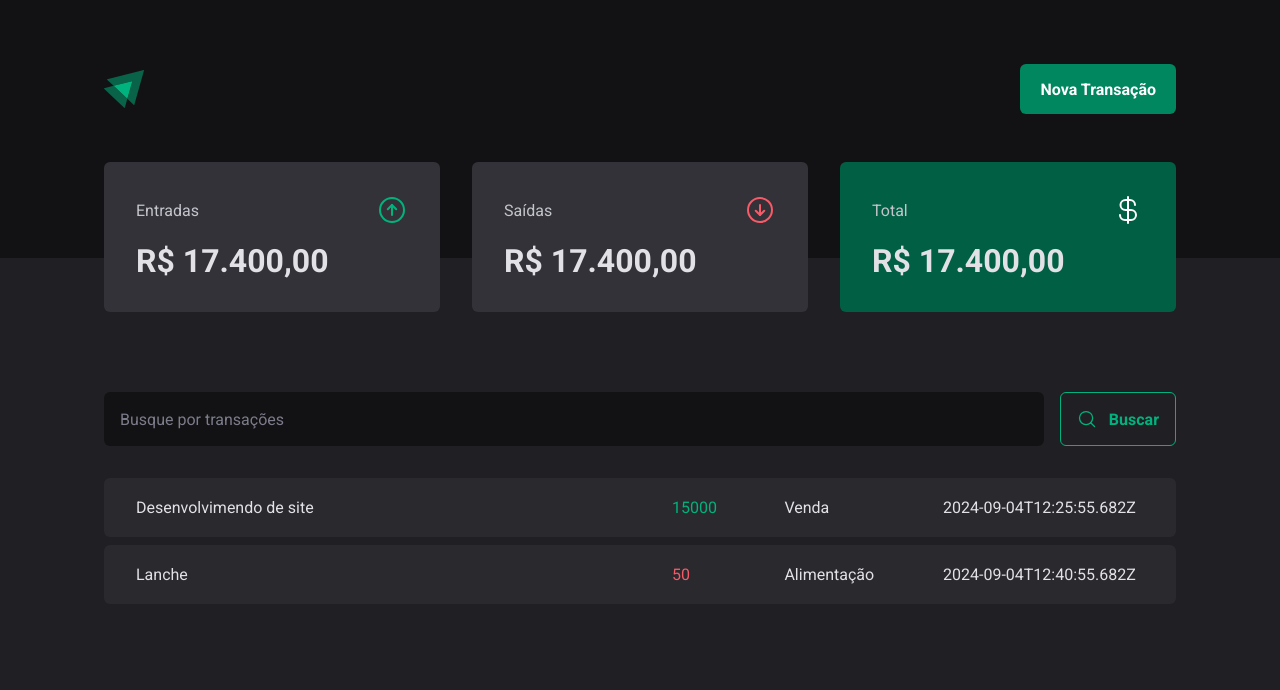
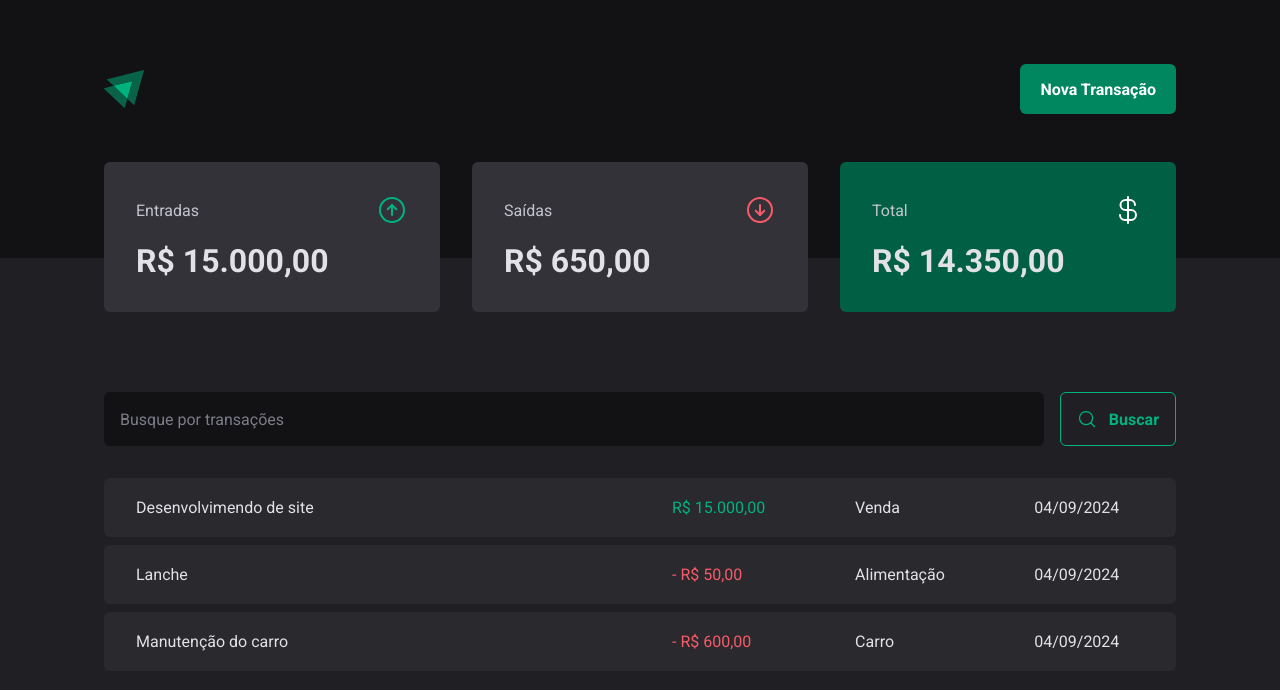
Before and after one commit to CaioEliws/Dt-Money, a React (Vite) app: page / in a window 1280 px wide. Shown: the top 690 px of the page. Built offline with nearby package versions, Linux system fonts and the light colour scheme; data requests are answered from the project's data file.

Commit message:
Created accumulator and formatted the values

```diff
--- a/server.json
+++ b/server.json
@@ -15,6 +15,14 @@
             "category": "Alimentação",
             "price": 50,
             "createdAt": "2024-09-04T12:40:55.682Z"
+        },
+        {
+            "id": 3,
+            "description": "Manutenção do carro",
+            "type": "outcome",
+            "category": "Carro",
+            "price": 600,
+            "createdAt": "2024-09-04T19:10:55.682Z"
         }
     ]
 }
--- a/src/components/Summary/index.tsx
+++ b/src/components/Summary/index.tsx
@@ -1,11 +1,31 @@
 import { ArrowCircleDown, ArrowCircleUp, CurrencyDollar } from "phosphor-react";
 import { SummaryCard, SummaryContainer } from "./styles";
 
-// import { useContext } from "react";
-// import { TransactionsContext } from "../../contexts/TransactionsContext";
+import { useContext } from "react";
+import { TransactionsContext } from "../../contexts/TransactionsContext";
+import { priceFormatter } from "../../utils/formatter";
 
 export function Summary() {
-    // const { transactions } = useContext(TransactionsContext)
+    const { transactions } = useContext(TransactionsContext);
+
+    const summary = transactions.reduce(
+        (acc, transaction) => {
+            if (transaction.type == 'income') {
+                acc.income += transaction.price;
+                acc.total += transaction.price;
+            } else {
+                acc.outcome += transaction.price;
+                acc.total -= transaction.price
+            }
+
+            return acc;
+        },
+        {
+            income: 0,
+            outcome: 0,
+            total: 0
+        }
+    )
 
     return (
         <SummaryContainer>
@@ -15,7 +35,7 @@
                     <ArrowCircleUp size={32} color="#00b37e" />
                 </header>
 
-                <strong>R$ 17.400,00</strong>
+                <strong>{priceFormatter.format(summary.income)}</strong>
             </SummaryCard>
 
             <SummaryCard>
@@ -24,7 +44,7 @@
                     <ArrowCircleDown size={32} color="#f75a68" />
                 </header>
 
-                <strong>R$ 17.400,00</strong>
+                <strong>{priceFormatter.format(summary.outcome)}</strong>
             </SummaryCard>
 
             <SummaryCard variant="green">
@@ -33,8 +53,10 @@
                     <CurrencyDollar size={32} color="#fff" />
                 </header>
 
-                <strong>R$ 17.400,00</strong>
+                <strong>{priceFormatter.format(summary.total)}</strong>
             </SummaryCard>
         </SummaryContainer>
     )
 }
+
+// acc =  Acumulator = Acumular os calculos
--- a/src/pages/Transactions/index.tsx
+++ b/src/pages/Transactions/index.tsx
@@ -6,6 +6,8 @@
 import { SearchForm } from "./components/SearchForm"
 
 import { PriceHighLight, TransactionsContainer, TransactionsTable } from "./styles"
+
+import { dateFormatter, priceFormatter } from "../../utils/formatter"
 
 export function Transactions() {
     const { transactions } = useContext(TransactionsContext)
@@ -27,11 +29,12 @@
                                     <td width="50%">{transaction.description}</td>
                                     <td>
                                         <PriceHighLight variant={transaction.type}>
-                                            {transaction.price}
+                                            {transaction.type == 'outcome' && '- '}
+                                            {priceFormatter.format(transaction.price)}
                                         </PriceHighLight>
                                     </td>
                                     <td>{transaction.category}</td>
-                                    <td>{transaction.createdAt}</td>
+                                    <td>{dateFormatter.format(new Date(transaction.createdAt))}</td>
                                 </tr>
                             )
                         })}
--- /dev/null
+++ b/src/utils/formatter.ts
@@ -0,0 +1,6 @@
+export const dateFormatter = new Intl.DateTimeFormat('pt-BR');
+
+export const priceFormatter = new Intl.NumberFormat('pt-BR', {
+    style: 'currency',
+    currency: 'BRL',
+});
```
